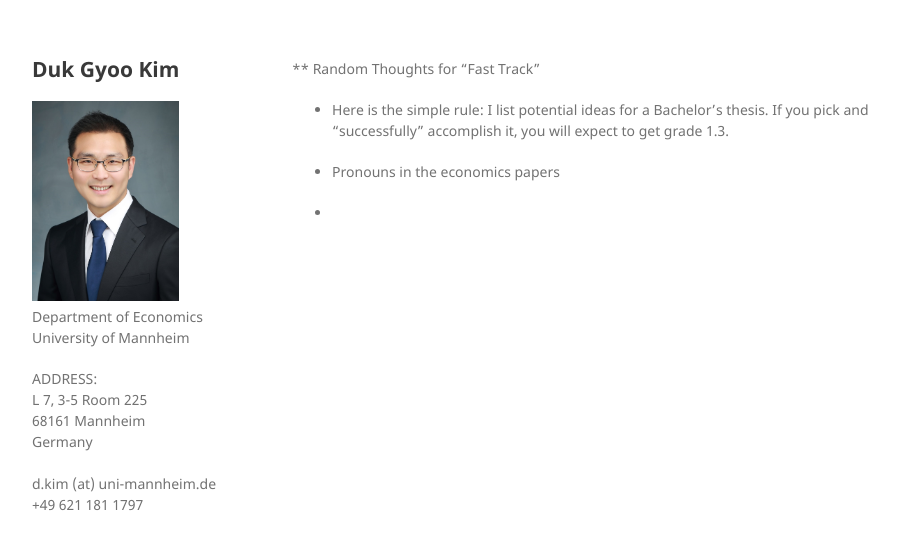
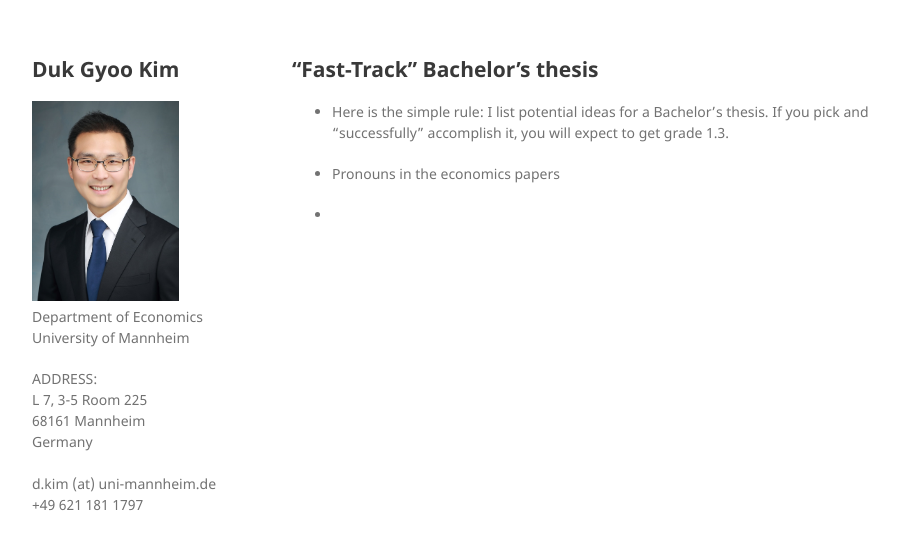
Before and after one commit to kimdukgyoo/kimdukgyoo.github.io, a Jekyll site: the page built from BAthesis.md, in a window 1280 px wide. Shown: the top 550 px of the page, without its empty margins (178-1077 px from the left). Built offline with Jekyll 4.4.1, drawn with Linux system fonts in a browser that asks for light colours; our own code applies the rules of GitHub Pages for plain Markdown files.

Commit message:
Update BAthesis.md

```diff
--- a/BAthesis.md
+++ b/BAthesis.md
@@ -1,4 +1,4 @@
-** Random Thoughts for "Fast Track"
+## "Fast-Track" Bachelor's thesis
 
 - Here is the simple rule: I list potential ideas for a Bachelor's thesis. If you pick and "successfully" accomplish it, you will expect to get grade 1.3.
 
```
